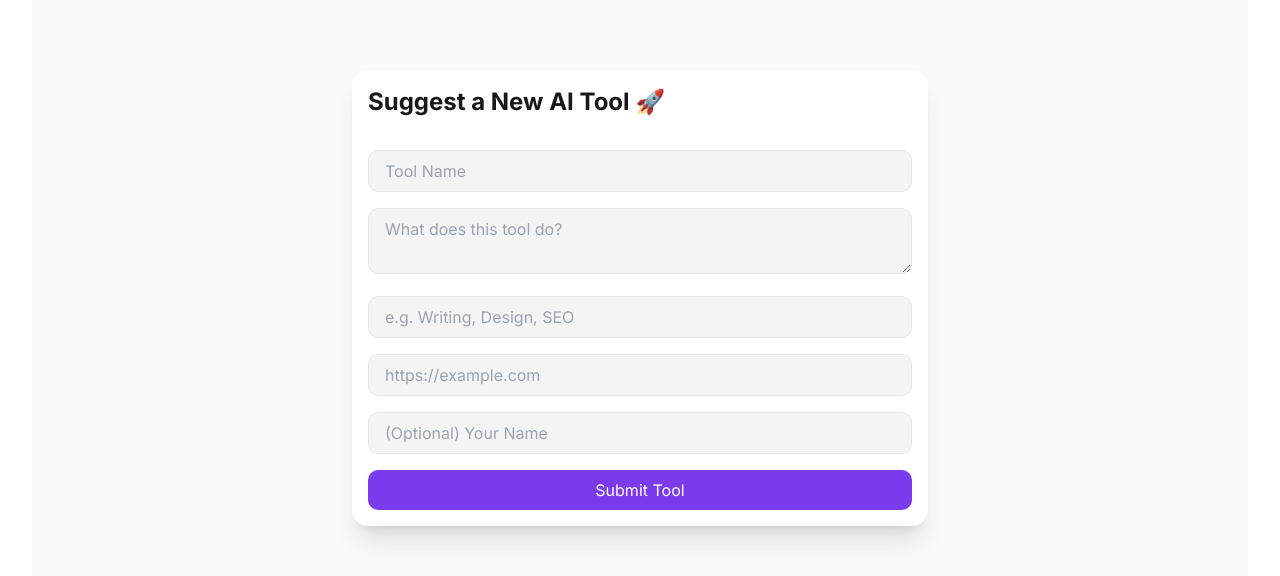
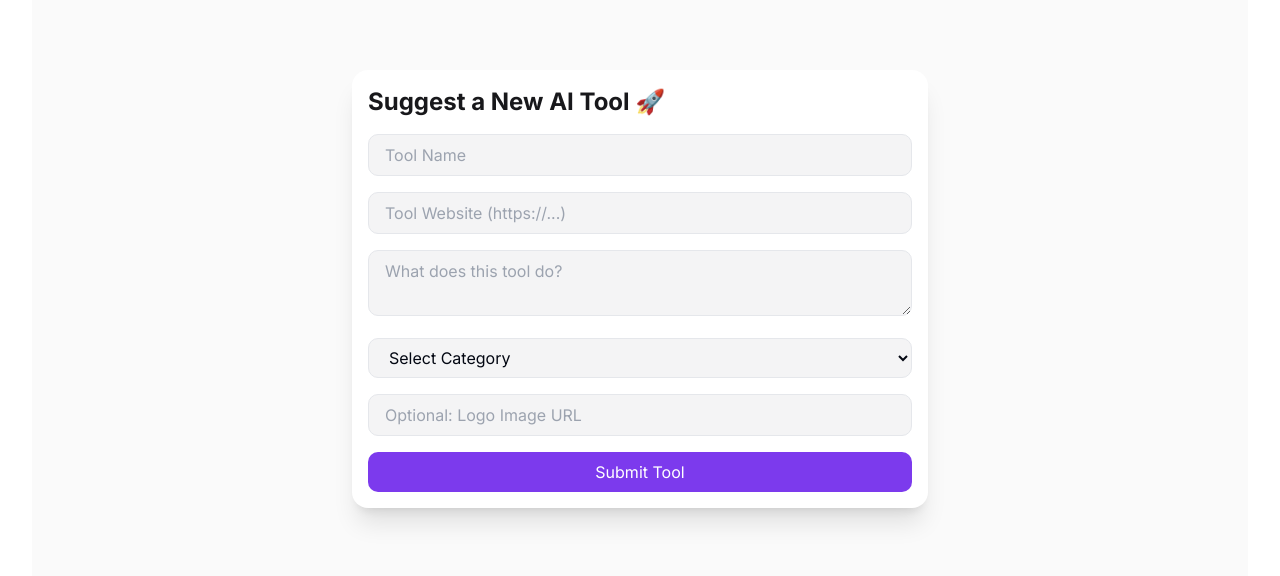
Before and after one commit to AIToolzHub/AI-Toolz-Hub, a React (Vite) app: page /submit in a window 1280 px wide. Shown: the part 163-739 px from the top of the page. Built offline with nearby package versions, Linux system fonts and the light colour scheme.

Commit message:
Update SubmitToolForm.jsx

```diff
--- a/src/components/SubmitToolForm.jsx
+++ b/src/components/SubmitToolForm.jsx
@@ -1,50 +1,135 @@
-import React from "react";
+import React, { useState } from 'react';
+import { motion } from 'framer-motion';
 
-const SubmitToolForm = () => {
+const SuggestForm = () => {
+  const [formData, setFormData] = useState({
+    name: '',
+    url: '',
+    description: '',
+    category: '',
+    logo: '',
+  });
+  const [submitted, setSubmitted] = useState(false);
+  const [error, setError] = useState(null);
+
+  const handleChange = (e) => {
+    setFormData({ ...formData, [e.target.name]: e.target.value });
+  };
+
+  const handleSubmit = async (e) => {
+    e.preventDefault();
+    setSubmitted(false);
+    setError(null);
+
+    try {
+      const response = await fetch('https://formspree.io/f/mqabdbry', {
+        method: 'POST',
+        headers: { 'Content-Type': 'application/json' },
+        body: JSON.stringify({
+          "Tool Name": formData.name,
+          "Website": formData.url,
+          "Description": formData.description,
+          "Category": formData.category,
+          "Logo": formData.logo,
+        }),
+      });
+
+      if (response.ok) {
+        setSubmitted(true);
+        setFormData({
+          name: '',
+          url: '',
+          description: '',
+          category: '',
+          logo: '',
+        });
+      } else {
+        throw new Error('Submission failed');
+      }
+    } catch (err) {
+      setError(err.message);
+    }
+  };
+
   return (
     <div className="max-w-xl mx-auto p-4 bg-white dark:bg-zinc-900 shadow-xl rounded-2xl mt-10">
       <h2 className="text-2xl font-bold mb-4 text-zinc-900 dark:text-white">
         Suggest a New AI Tool 🚀
       </h2>
-      <form
-        action="https://formsubmit.co/aitoolzhub26@gmail.com"
-        method="POST"
-        className="space-y-4"
+
+      {submitted && (
+        <motion.div
+          initial={{ opacity: 0, y: -10 }}
+          animate={{ opacity: 1, y: 0 }}
+          className="p-3 mb-4 bg-green-100 text-green-800 rounded"
         >
-        <input type="hidden" name="_captcha" value="false" />
+          ✅ Thank you! Your tool was submitted successfully.
+        </motion.div>
+      )}
+
+      {error && (
+        <div className="p-3 mb-4 bg-red-100 text-red-800 rounded">
+          ❌ {error}
+        </div>
+      )}
+
+      <form onSubmit={handleSubmit} className="space-y-4">
         <input
           type="text"
-          name="Tool Name"
+          name="name"
           placeholder="Tool Name"
           required
+          value={formData.name}
+          onChange={handleChange}
           className="w-full px-4 py-2 rounded-md border bg-zinc-100 dark:bg-zinc-800 dark:text-white"
         />
+
+        <input
+          type="url"
+          name="url"
+          placeholder="Tool Website (https://...)"
+          required
+          value={formData.url}
+          onChange={handleChange}
+          className="w-full px-4 py-2 rounded-md border bg-zinc-100 dark:bg-zinc-800 dark:text-white"
+        />
+
         <textarea
-          name="Description"
+          name="description"
           placeholder="What does this tool do?"
           required
+          value={formData.description}
+          onChange={handleChange}
           className="w-full px-4 py-2 rounded-md border bg-zinc-100 dark:bg-zinc-800 dark:text-white"
         />
+
+        <select
+          name="category"
+          required
+          value={formData.category}
+          onChange={handleChange}
+          className="w-full px-4 py-2 rounded-md border bg-zinc-100 dark:bg-zinc-800 dark:text-white"
+        >
+          <option value="">Select Category</option>
+          <option value="Writing">Writing</option>
+          <option value="Design">Design</option>
+          <option value="Productivity">Productivity</option>
+          <option value="SEO">SEO</option>
+          <option value="Code">Code</option>
+          <option value="Video">Video</option>
+          <option value="Voice">Voice</option>
+          <option value="Music">Music</option>
+        </select>
+
         <input
-          type="text"
-          name="Category"
-          placeholder="e.g. Writing, Design, SEO"
-          required
+          type="url"
+          name="logo"
+          placeholder="Optional: Logo Image URL"
+          value={formData.logo}
+          onChange={handleChange}
           className="w-full px-4 py-2 rounded-md border bg-zinc-100 dark:bg-zinc-800 dark:text-white"
         />
-        <input
-          type="url"
-          name="Website"
-          placeholder="https://example.com"
-          required
-          className="w-full px-4 py-2 rounded-md border bg-zinc-100 dark:bg-zinc-800 dark:text-white"
-        />
-        <input
-          type="text"
-          name="Your Name"
-          placeholder="(Optional) Your Name"
-          className="w-full px-4 py-2 rounded-md border bg-zinc-100 dark:bg-zinc-800 dark:text-white"
-        />
+
         <button
           type="submit"
           className="w-full py-2 px-4 rounded-md bg-violet-600 text-white hover:bg-violet-700 transition-all"
@@ -52,8 +137,37 @@ const SubmitToolForm = () => {
           Submit Tool
         </button>
       </form>
+
+      {/* 🔍 Preview section */}
+      {(formData.name || formData.url || formData.description) && (
+        <div className="mt-6 p-4 border rounded-lg bg-zinc-100 dark:bg-zinc-800">
+          <h3 className="text-xl font-semibold mb-1 text-zinc-900 dark:text-white">
+            {formData.name || "Tool Name"}
+          </h3>
+          <p className="text-sm mb-2 text-zinc-700 dark:text-zinc-300">
+            {formData.description || "Tool description preview..."}
+          </p>
+          {formData.url && (
+            <a
+              href={formData.url}
+              target="_blank"
+              rel="noreferrer"
+              className="text-violet-600 hover:underline text-sm"
+            >
+              {formData.url}
+            </a>
+          )}
+          {formData.logo && (
+            <img
+              src={formData.logo}
+              alt="Logo preview"
+              className="mt-4 h-20 object-contain rounded"
+            />
+          )}
+        </div>
+      )}
     </div>
   );
 };
 
-export default SubmitToolForm;
+export default SuggestForm;
```
Lines whose indentation alone changed are shown as unchanged.
